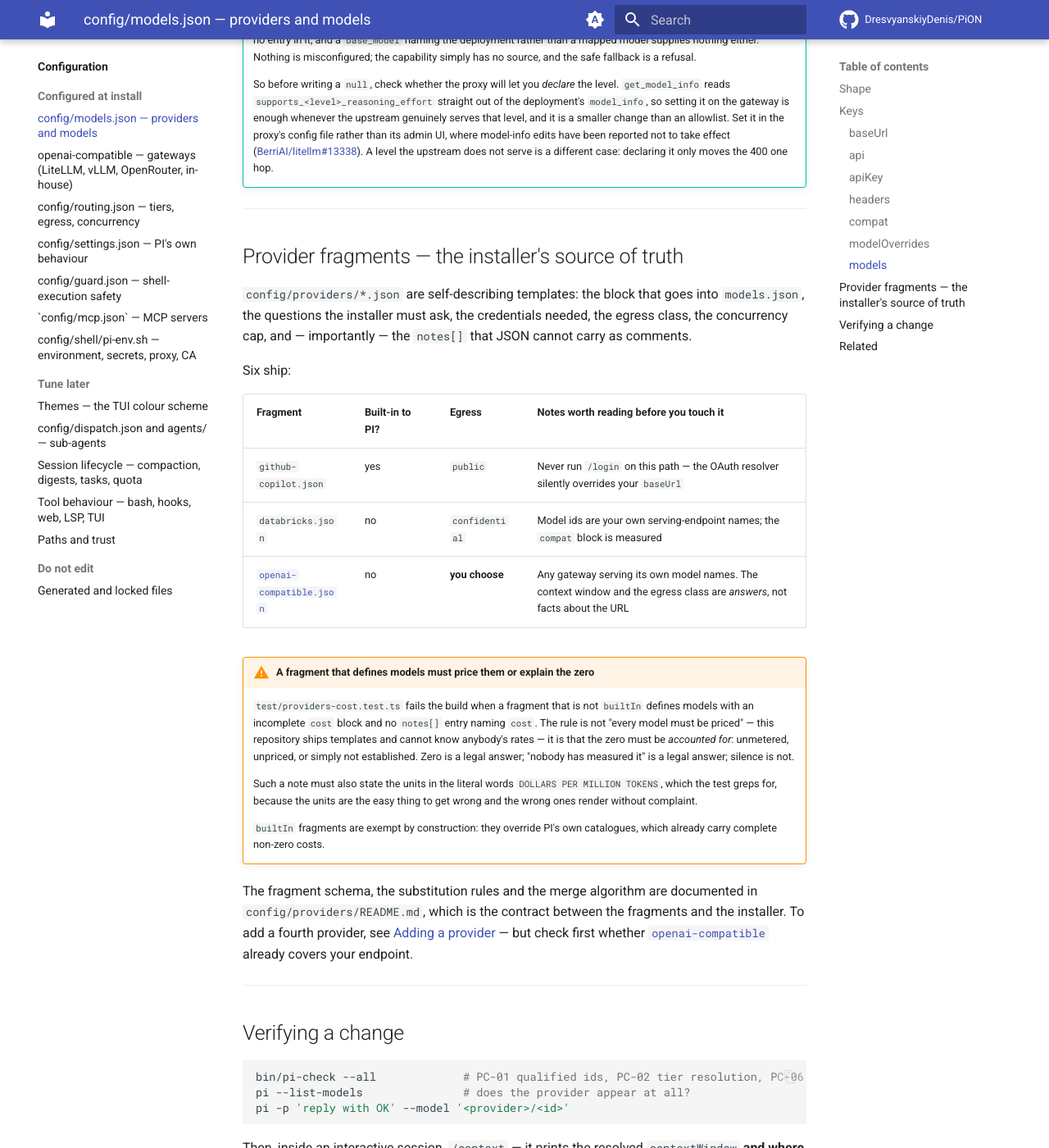
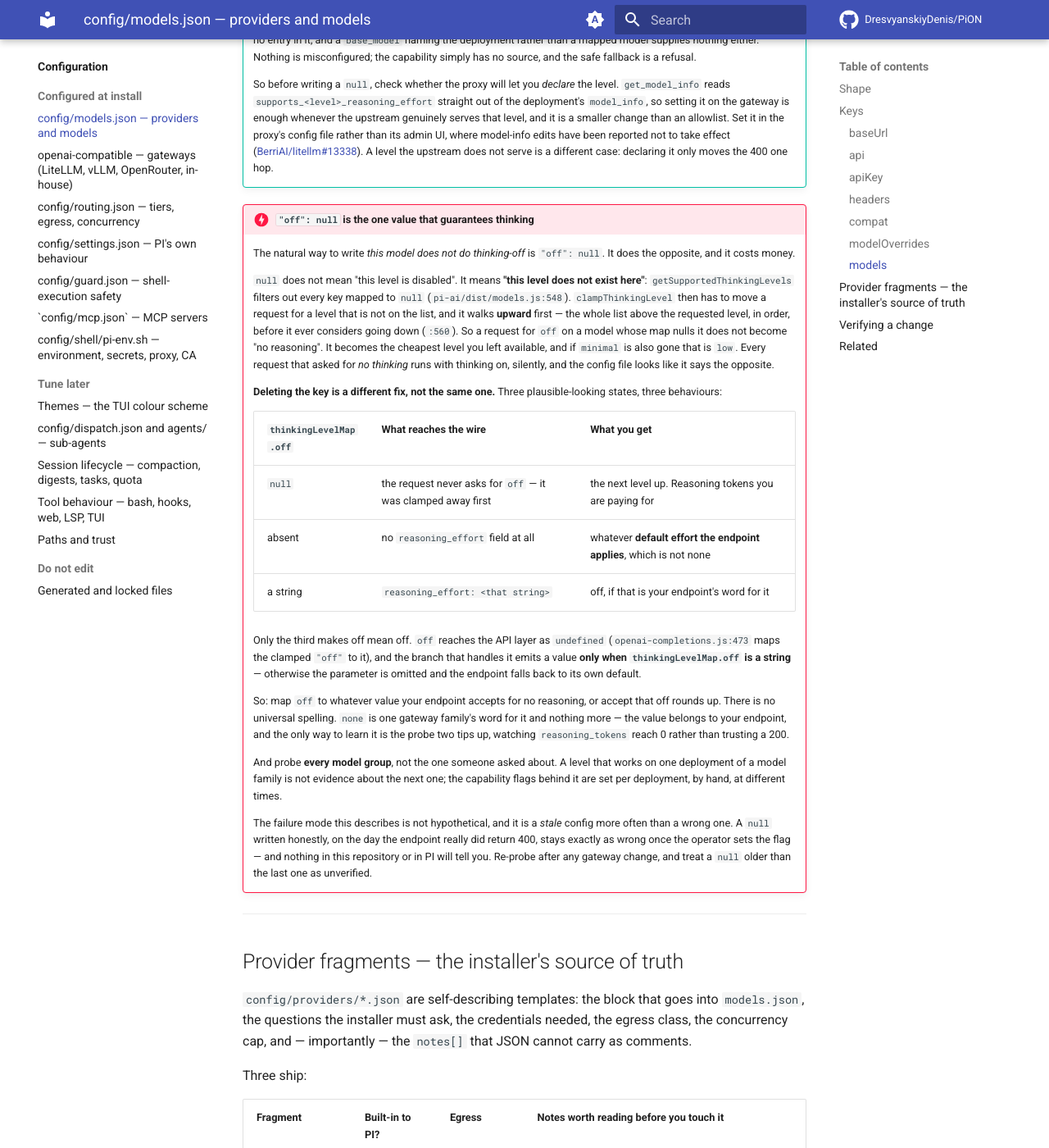
Before and after one commit to DresvyanskiyDenis/PiON, an MkDocs documentation site: the page built from docs/configuration/models.md, in a window 1280 px wide and 1400 px high, scrolled down 8364 px. Shown: the whole window at 82% size. Built offline with MkDocs 1.6.1 and Material for MkDocs 9.7.7, drawn with Linux system fonts in a browser that asks for light colours; comment, search, counter and statistics services are not loaded.

Commit message:
docs: `"off": null` removes the level, and the clamp rounds up
The natural way to write "this model does not do thinking-off" is `"off": null`,
and it is the one value that guarantees thinking. `getSupportedThinkingLevels`
filters `null` out entirely (`pi-ai/dist/models.js:548`) — the key does not mean
disabled, it means absent — and `clampThinkingLevel` walks the whole list *upward*
before it ever considers going down (`:560`). A request for no reasoning becomes
the cheapest level still on the list, which is `low` once `minimal` is gone too.
Silent, and it bills.

Deleting the key is not the same repair. `off` reaches the API layer as `undefined`
(`openai-completions.js:473`) and the branch handling it emits `reasoning_effort`
only when `thinkingLevelMap.off` is a string; absent means no field at all, so the
endpoint applies its own default effort. Three states, three behaviours, and the
config file looks identical in two of them. Documented as a table next to the
per-level capability-gate tip, which explains why a level gets refused — this
explains what the map then does with the refusal.

Endpoint-neutral by construction: the rule is "map `off` to whatever your endpoint's
no-thinking value is, or accept that off rounds up". `none` is one gateway family's
spelling and is not universal; the probe two tips up is how you learn yours, and it
is run per model group, because a level working on one deployment of a family is not
evidence about the next.

Written from a live defect on a private deployment: three model groups carried a
`null` that was correct on the day the endpoint returned 400 and wrong from the
morning the operator set the capability flags. That staleness is the general case,
so the entry ends by saying to re-probe after a gateway change rather than only
"write a string".

Also: the provider-fragment table said "Six ship" while three do. Same class as the
counts this branch just gated, and below the floor that gate can see — noted in
`counts.test.ts` as the price of the threshold rather than papered over.

```diff
--- a/docs/configuration/models.md
+++ b/docs/configuration/models.md
@@ -343,6 +343,49 @@ An explicit catalogue, for a **custom** provider only. Each entry:
     ([BerriAI/litellm#13338](https://github.com/BerriAI/litellm/issues/13338)). A level the upstream
     does not serve is a different case: declaring it only moves the 400 one hop.
 
+!!! danger "`"off": null` is the one value that guarantees thinking"
+
+    The natural way to write *this model does not do thinking-off* is `"off": null`. It does the
+    opposite, and it costs money.
+
+    `null` does not mean "this level is disabled". It means **"this level does not exist here"**:
+    `getSupportedThinkingLevels` filters out every key mapped to `null`
+    (`pi-ai/dist/models.js:548`). `clampThinkingLevel` then has to move a request for a level that
+    is not on the list, and it walks **upward** first — the whole list above the requested level,
+    in order, before it ever considers going down (`:560`). So a request for `off` on a model whose
+    map nulls it does not become "no reasoning". It becomes the cheapest level you left available,
+    and if `minimal` is also gone that is `low`. Every request that asked for *no thinking* runs
+    with thinking on, silently, and the config file looks like it says the opposite.
+
+    **Deleting the key is a different fix, not the same one.** Three plausible-looking states,
+    three behaviours:
+
+    | `thinkingLevelMap.off` | What reaches the wire | What you get |
+    |---|---|---|
+    | `null` | the request never asks for `off` — it was clamped away first | the next level up. Reasoning tokens you are paying for |
+    | absent | no `reasoning_effort` field at all | whatever **default effort the endpoint applies**, which is not none |
+    | a string | `reasoning_effort: <that string>` | off, if that is your endpoint's word for it |
+
+    Only the third makes off mean off. `off` reaches the API layer as `undefined`
+    (`openai-completions.js:473` maps the clamped `"off"` to it), and the branch that handles it
+    emits a value **only when `thinkingLevelMap.off` is a string** — otherwise the parameter is
+    omitted and the endpoint falls back to its own default.
+
+    So: map `off` to whatever value your endpoint accepts for no reasoning, or accept that off
+    rounds up. There is no universal spelling. `none` is one gateway family's word for it and
+    nothing more — the value belongs to your endpoint, and the only way to learn it is the probe
+    two tips up, watching `reasoning_tokens` reach 0 rather than trusting a 200.
+
+    And probe **every model group**, not the one someone asked about. A level that works on one
+    deployment of a model family is not evidence about the next one; the capability flags behind it
+    are set per deployment, by hand, at different times.
+
+    The failure mode this describes is not hypothetical, and it is a *stale* config more often than
+    a wrong one. A `null` written honestly, on the day the endpoint really did return 400, stays
+    exactly as wrong once the operator sets the flag — and nothing in this repository or in PI will
+    tell you. Re-probe after any gateway change, and treat a `null` older than the last one as
+    unverified.
+
 ---
 
 ## Provider fragments — the installer's source of truth
@@ -351,7 +394,7 @@ An explicit catalogue, for a **custom** provider only. Each entry:
 the questions the installer must ask, the credentials needed, the egress class, the concurrency
 cap, and — importantly — the `notes[]` that JSON cannot carry as comments.
 
-Six ship:
+Three ship:
 
 | Fragment | Built-in to PI? | Egress | Notes worth reading before you touch it |
 |---|---|---|---|
```
Also changed, not shown: 1 other file.
